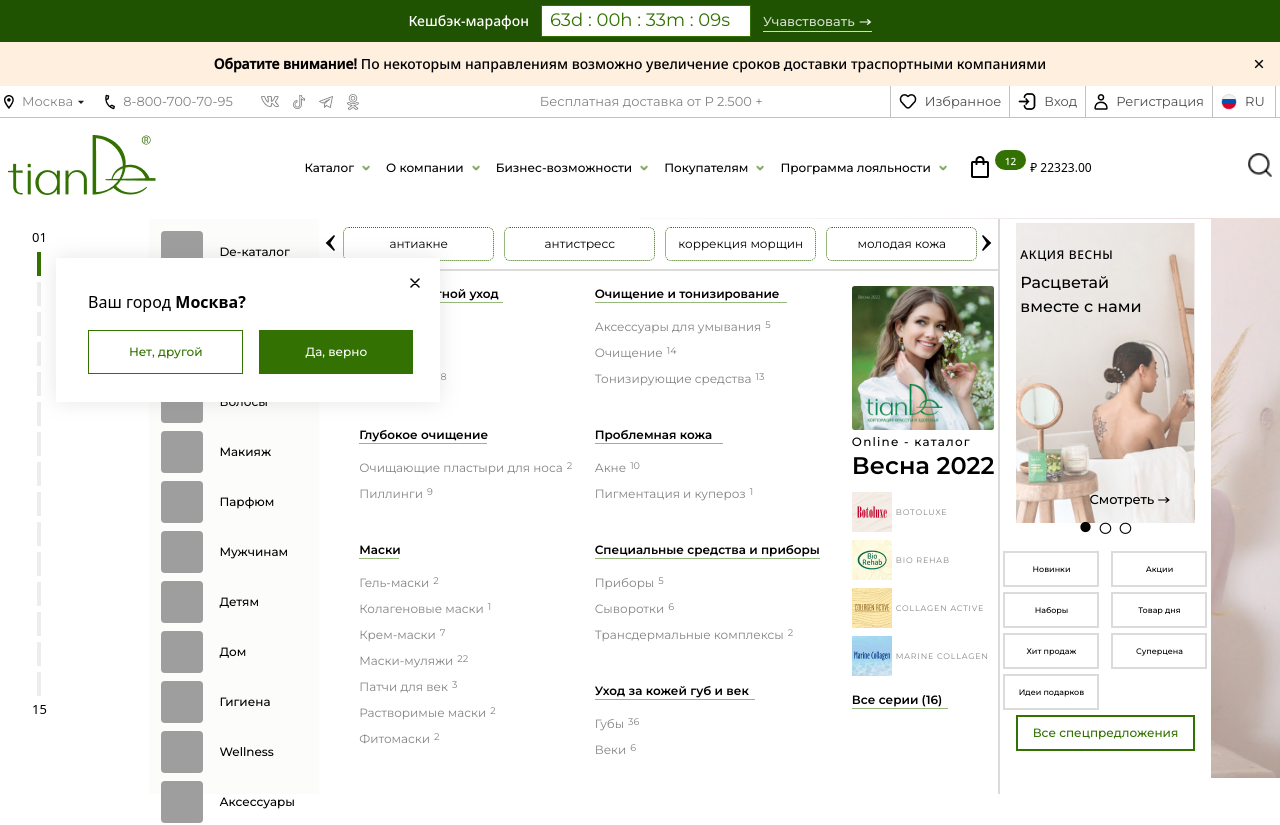
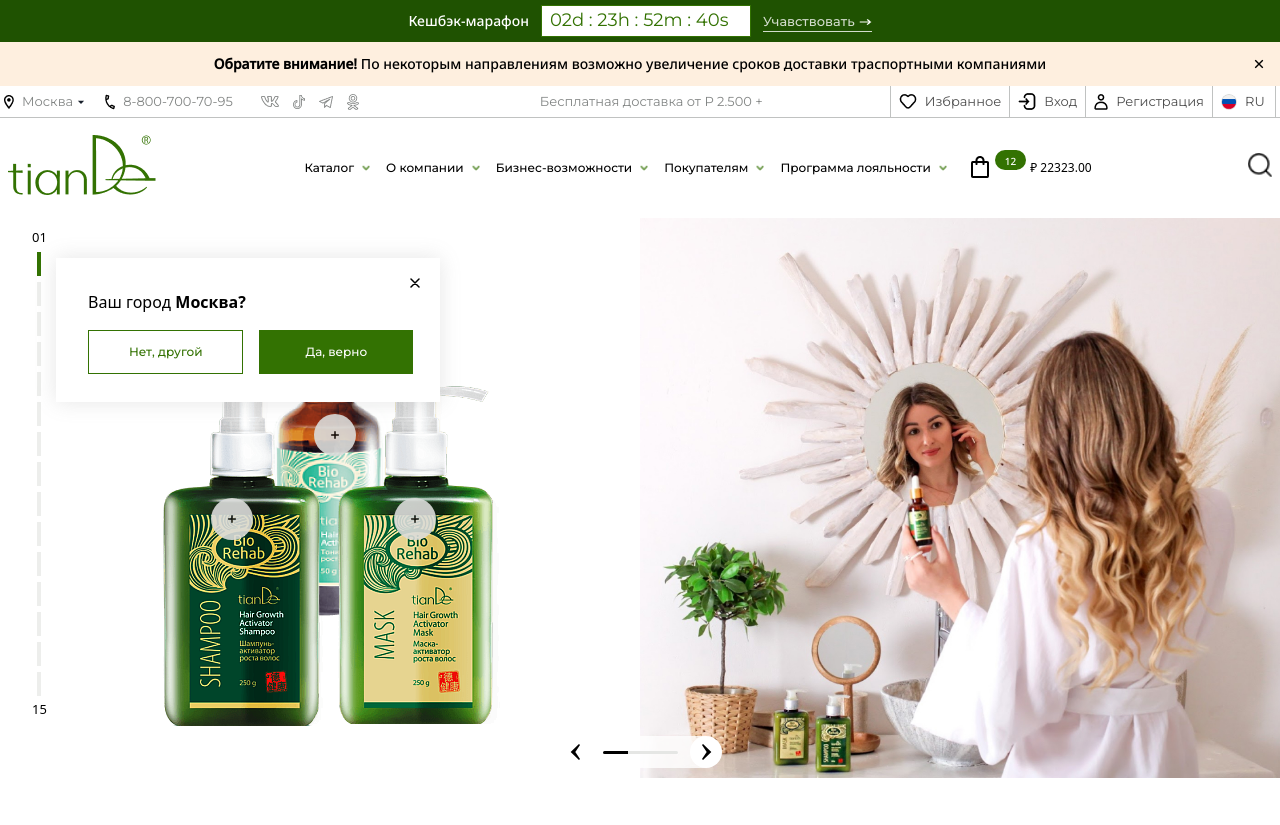
Before and after one commit to Krenq/FL, a Next.js app: page / in a window 1280 px wide. Shown: the top 825 px of the page. Built offline with nearby package versions, Linux system fonts and the light colour scheme; grey boxes are pictures that could not be loaded.

Commit message:
fix elements adaptive

```diff
--- a/components/Clubs/Clubs.jsx
+++ b/components/Clubs/Clubs.jsx
@@ -32,7 +32,7 @@ function Clubs({ refL }) {
 			<div className="hidden relative ..5x2:block pt-36 text-18px font-montserrat font-normal px-3 text-center   pb-44 ..5x2:text-13px">
 				Покупай любимые продукты, зарабатывай DeCoins, оплачивай ими
 				следующие заказы!
-				<div className='w-24 h-3px ability absolute hrSea left-1/2  bg-white'></div>
+				<div className='w-24 ..7x01:top-52 h-3px ability absolute hrSea left-1/2  bg-white'></div>
 
 			</div>
 			<div className="..6x2:w-full ..6x2:flex ..6x2:justify-center ..7x001:ml-2 absolute left-1/2 ability z-10 bottom-20 ..5x2:bottom-28">
--- a/components/DiscountSliderItem/DiscountSliderItem.jsx
+++ b/components/DiscountSliderItem/DiscountSliderItem.jsx
@@ -15,7 +15,7 @@ export default function DiscountSliderItem({ imgProd, img, showCentral }) {
 								/>
 							</div>
 
-							<div onClick={showCentral} className=" bg-gray px-4 py-4 text-lg moreF rounded-full absolute cursor-pointer hover:text-white hover:bg-nude-3">
+							<div onClick={showCentral} className=" z-10 bg-gray px-4 py-4 text-lg moreF rounded-full absolute cursor-pointer hover:text-white hover:bg-nude-3">
 								<svg className='plusDiscItem' width="10" height="10" viewBox="0 0 10 10" fill="none" xmlns="http://www.w3.org/2000/svg">
 									<path fillRule="evenodd" clipRule="evenodd" d="M4.25 8.33333C4.25 8.74755 4.58579 9.08333 5 9.08333C5.41422 9.08333 5.75 8.74755 5.75 8.33333V5.75H8.33333C8.74755 5.75 9.08333 5.41421 9.08333 5C9.08333 4.58579 8.74755 4.25 8.33333 4.25H5.75V1.66667C5.75 1.25245 5.41422 0.916668 5 0.916668C4.58579 0.916668 4.25 1.25245 4.25 1.66667V4.25H1.66667C1.25245 4.25 0.916668 4.58579 0.916668 5C0.916668 5.41421 1.25245 5.75 1.66667 5.75H4.25V8.33333Z" fill="black" />
 								</svg>
@@ -130,12 +130,12 @@ export default function DiscountSliderItem({ imgProd, img, showCentral }) {
 									</div>
 								</section>
 							</div>
-							<div className="bg-gray ..7x1:left-22% ..6x3:left-34% ..5x2:left-39.5%  px-4 py-4 text-lg rounded-full absolute opacity-90 top-50% left-22% transition-all duration-300  hover:bg-nude-3 hover:text-white cursor-pointer">
+							<div className="bg-gray z-10 ..7x1:left-22% ..6x3:left-34% ..5x2:left-39.5%  px-4 py-4 text-lg rounded-full absolute opacity-90 top-50% left-22% transition-all duration-300  hover:bg-nude-3 hover:text-white cursor-pointer">
 								<svg width="10" className='plusDiscItem' height="10" viewBox="0 0 10 10" fill="none" xmlns="http://www.w3.org/2000/svg">
 									<path fillRule="evenodd" clipRule="evenodd" d="M4.25 8.33333C4.25 8.74755 4.58579 9.08333 5 9.08333C5.41422 9.08333 5.75 8.74755 5.75 8.33333V5.75H8.33333C8.74755 5.75 9.08333 5.41421 9.08333 5C9.08333 4.58579 8.74755 4.25 8.33333 4.25H5.75V1.66667C5.75 1.25245 5.41422 0.916668 5 0.916668C4.58579 0.916668 4.25 1.25245 4.25 1.66667V4.25H1.66667C1.25245 4.25 0.916668 4.58579 0.916668 5C0.916668 5.41421 1.25245 5.75 1.66667 5.75H4.25V8.33333Z" fill="black" />
 								</svg>
 							</div>
-							<div className=" bg-gray ..6x6:left-64% px-4 py-4 text-lg rounded-full absolute opacity-90 top-50% right-20% transition-all duration-300 hover:bg-nude-3 hover:text-white cursor-pointer">
+							<div className=" bg-gray z-10 ..6x6:left-64% px-4 py-4 text-lg rounded-full absolute opacity-90 top-50% right-20% transition-all duration-300 hover:bg-nude-3 hover:text-white cursor-pointer">
 								<svg width="10" className='plusDiscItem' height="10" viewBox="0 0 10 10" fill="none" xmlns="http://www.w3.org/2000/svg">
 									<path fillRule="evenodd" clipRule="evenodd" d="M4.25 8.33333C4.25 8.74755 4.58579 9.08333 5 9.08333C5.41422 9.08333 5.75 8.74755 5.75 8.33333V5.75H8.33333C8.74755 5.75 9.08333 5.41421 9.08333 5C9.08333 4.58579 8.74755 4.25 8.33333 4.25H5.75V1.66667C5.75 1.25245 5.41422 0.916668 5 0.916668C4.58579 0.916668 4.25 1.25245 4.25 1.66667V4.25H1.66667C1.25245 4.25 0.916668 4.58579 0.916668 5C0.916668 5.41421 1.25245 5.75 1.66667 5.75H4.25V8.33333Z" fill="black" />
 								</svg>
--- a/components/Health/Health.jsx
+++ b/components/Health/Health.jsx
@@ -189,15 +189,15 @@ const Health = ({ refL }) => {
 
 
 							</div>
-							<div className="mx-3  anti px-3 ..7x2:px-2 ..5x2:px-8  bg-primary pb-2 ..7x1:pb-14 ..6x6:pb-14  ..6x5:pb-20 ..5x2:pb-8 .1x1:pb-5  mt-3 relative">
+							<div className="mx-3 ..5x1:pb-0 anti px-3 ..7x2:px-2 ..5x2:px-8  bg-primary pb-2 ..7x1:pb-14 ..6x6:pb-14  ..6x5:pb-20 ..5x2:pb-8 .1x1:pb-5  mt-3 relative">
 								<h1 className="text-32px font-montserrat text-center ..5x2:mb-0.5 mb-5 pt-11 ..5x2:text-22px ..5x2:pt-6  text-w text-white">
 									50+ программ
 								</h1>
-								<p className="text-center hidden ..7x1:px-0 ..6x5:px-10 ..6x4:px-24 ..6x03:px-28 ..6x2:px-32 ..5x5:px-40  ..5x2:block ..5x2:pb-3 ..7x1:pb-0   ..5x2:text-13px  !leading-140% font-montserrat   text-2xl text-white   .1x1:text-xl    ">
+								<p className="text-center hidden ..7x1:px-0 ..6x5:px-10 ..6x4:px-24 ..6x03:px-28 ..6x2:px-32 ..5x5:px-40  ..5x2:block ..5x2:pb-3 ..7x1:pb-0   ..5x2:text-13px   !leading-140% font-montserrat   text-2xl text-white   .1x1:text-xl    ">
 									«Мужское здоровье», «антипаразитарная программа»,
 									«бодрость и энергия», «активное долголетие» и др.
 								</p>
-								<p className="text-center  ..5x2:hidden ..5x2:text-13px !leading-140% font-montserrat ..5x4:pb-24 text-2xl text-white pb-40 .1x1:text-xl ..5x3:pb-32 ..7x2:text-base ..7x2:pb-32">
+								<p className="text-center ..5x1:pb-44 ..5x01:pb-40 ..5x2:hidden ..5x2:text-13px !leading-140% font-montserrat ..5x4:pb-24 text-2xl text-white pb-40 .2x1.0:text-xl ..5x3:pb-32 ..7x2:text-base ..7x2:pb-32">
 									«Мужское здоровье», «антипаразитарная <br /> программа»,
 									«бодрость и энергия», «активное <br /> долголетие» и др.
 								</p>
--- a/components/LinksNavBar/LinksNavBar.jsx
+++ b/components/LinksNavBar/LinksNavBar.jsx
@@ -7,7 +7,7 @@ import { useState } from 'react';
 
 export default function LinksHeader({ scrollMenu }) {
 	const [show, setShow] = useState({
-		showCatal: true,
+		showCatal: false,
 		showCompany: false,
 		showBis: false,
 		showBuyers: false,
--- a/components/Products/Products.jsx
+++ b/components/Products/Products.jsx
@@ -93,7 +93,7 @@ function Products({ refL }) {
 				</div>
 			</div>
 
-			<div className=" hidden .3x1:flex .3x1:justify-center mt-26px mb-8 text-primary font-montserrat font-medium text-xs">
+			<div className="h-11 ..5x2:h-8 hidden .3x1:flex .3x1:justify-center mt-26px mb-8 text-primary font-montserrat font-medium text-xs">
 				<button className=" border border-primary px-5 buttonY">
 					В каталог
 				</button>
--- a/components/SeaAct/SeaAct.jsx
+++ b/components/SeaAct/SeaAct.jsx
@@ -166,7 +166,7 @@ const SeaAct = ({ refL }) => {
 					Покупай в наборах и получай подарок
 					<div className='w-24 h-3px ability absolute hrSea left-1/2  bg-white'></div>
 				</div>
-				<div className="timer absolute ability left-1/2 timerSea hidden ..5x2:block ..5x2:py-1 ..6x5:ml-0 bg-white px-2 text-primary border border-primary font-normal text-lg font-montserrat   ..6x5:font-noto-sans ..6x5:text-sm">
+				<div className="timer absolute ability left-1/2 timerSea hidden ..5x2:block ..6x5:!pt-1 !pt-0 ..5x2:py-1 ..6x5:ml-0 bg-white px-2 text-primary border border-primary font-normal text-lg font-montserrat   ..6x5:font-noto-sans ..6x5:text-sm">
 					{time.days}d : {time.hours}h : {time.minutes}m : {time.seconds}s
 				</div>
 				<div className="flex justify-center h-874px ..6x1:h-auto ">
--- a/components/SectionWithStock/SectionWithStock.jsx
+++ b/components/SectionWithStock/SectionWithStock.jsx
@@ -16,7 +16,7 @@ export default function SectionWithStock() {
 
 	useEffect(() => {
 		setInterval(() => {
-			const timeLocal = useTimerHook('Thu Dec 30 2022 17:43:29 GMT+0300 (Москва, стандартное время)') // Пример присылаемой даты с бека
+			const timeLocal = useTimerHook('Thu Oct 31 2022 17:03:00 GMT+0300 (Москва, стандартное время)') // Пример присылаемой даты с бека
 			setTime(timeLocal)
 		}, 1000)
 	}, [])
--- a/components/Trands/Trands.jsx
+++ b/components/Trands/Trands.jsx
@@ -111,10 +111,10 @@ const Trands = ({ refL }) => {
 			</div>
 
 			<div className="flex justify-center mt-5">
-				<button className="font-montserrat   ..7x1:h-8 ..7x11:!text-10px mr-4  text-xs ..7x1:py-5px ..7x1:px-5 border py-2 h-11 px-5 text-white bg-primary border-primary transition-all hover:bg-white hover:text-primary  ">
+				<button className="font-montserrat ..5x2:h-auto  ..7x1:h-8 ..7x11:!text-10px mr-4  text-xs ..7x1:py-5px ..7x1:px-5 border py-2 h-11 px-5 text-white bg-primary border-primary transition-all hover:bg-white hover:text-primary  ">
 					Показать еще
 				</button>
-				<button className="font-montserrat   ..7x1:h-8 ..7x11:!text-10px text-xs ..7x1:py-5px ..7x1:px-5 h-11 border py-2 px-4 text-primary bg-white border-primary transition-all hover:bg-primary hover:text-white  ">
+				<button className="font-montserrat  ..5x2:h-auto ..7x1:h-8 ..7x11:!text-10px text-xs ..7x1:py-5px ..7x1:px-5 h-11 border py-2 px-4 text-primary bg-white border-primary transition-all hover:bg-primary hover:text-white  ">
 					Посмотреть все
 				</button>
 			</div>
--- a/components/catalDropdown/CatalDropdown.jsx
+++ b/components/catalDropdown/CatalDropdown.jsx
@@ -45,7 +45,7 @@ const CatalDropdown = ({ show, setShow, scrollMenu, showDrop }) => {
 			<section
 				onMouseLeave={setShow}
 				onMouseEnter={showDrop}
-				className={`absolute  flex z-20 drop  right-0 transition-all bg-white -mt-1 ${scrollMenu ? '-mt-5' : ""} ${show.showCatal ? 'active' : 'hiddenCustom'
+				className={`absolute  flex z-20 drop  right-0 transition-all bg-white mt-0 ${scrollMenu ? '-mt-5' : ""} ${show.showCatal ? 'active' : 'hiddenCustom'
 					}`}
 			>
 				<div className="bg-white-BG_FILTER w-52   pl-3 pt-3 pb-3">
@@ -334,32 +334,32 @@ const CatalDropdown = ({ show, setShow, scrollMenu, showDrop }) => {
 					</Slider>
 					<div className="flex justify-center .3x1:ml-3">
 						<div>
-							<p className="w-32 h-9 border-2 mb-3 .3x1:text-xs .2x1:w-24 .3x1:w-28 ..5x1:w-20 ..5x1:h-8 border-gray justify-center items-center flex mr-3 text-md cursor-pointer">
+							<p className="w-32 h-9 font-normal border-2 mb-3 .3x1:text-xs .2x1:w-24 .3x1:w-28 ..5x1:w-20 ..5x1:h-8 border-gray justify-center items-center flex mr-3 text-13px cursor-pointer">
 								Новинки
 							</p>
-							<p className="w-32 h-9 border-2 mb-3 .3x1:text-xs .2x1:w-24 .3x1:w-28 ..5x1:w-20 ..5x1:h-8 border-gray justify-center items-center flex mr-3 text-md cursor-pointer">
+							<p className="w-32 h-9 font-normal border-2 mb-3 .3x1:text-xs .2x1:w-24 .3x1:w-28 ..5x1:w-20 ..5x1:h-8 border-gray justify-center items-center flex mr-3 text-13px cursor-pointer">
 								Наборы
 							</p>
-							<p className="w-32 h-9 border-2 mb-3 .3x1:text-xs .2x1:w-24 .3x1:w-28 ..5x1:w-20 ..5x1:h-8 border-gray justify-center items-center flex mr-3 text-md cursor-pointer">
+							<p className="w-32 h-9 font-normal border-2 mb-3 .3x1:text-xs .2x1:w-24 .3x1:w-28 ..5x1:w-20 ..5x1:h-8 border-gray justify-center items-center flex mr-3 text-13px cursor-pointer">
 								Хит продаж
 							</p>
-							<p className="w-32 h-9 border-2 mb-3 .3x1:text-xs .2x1:w-24 .3x1:w-28 ..5x1:w-20 ..5x1:h-8 border-gray justify-center items-center flex mr-3 text-md cursor-pointer">
+							<p className="w-32 h-9 font-normal border-2 mb-3 .3x1:text-xs .2x1:w-24 .3x1:w-28 ..5x1:w-20 ..5x1:h-8 border-gray justify-center items-center flex mr-3 text-13px cursor-pointer">
 								Идеи подарков
 							</p>
 						</div>
 						<div>
-							<p className="w-32 h-9 border-2 mb-3 .3x1:text-xs .2x1:w-24 .3x1:w-28 ..5x1:w-20 ..5x1:h-8 border-gray justify-center items-center flex mr-3 text-md cursor-pointer">
+							<p className="w-32 h-9 font-normal border-2 mb-3 .3x1:text-xs .2x1:w-24 .3x1:w-28 ..5x1:w-20 ..5x1:h-8 border-gray justify-center items-center flex mr-3 text-13px cursor-pointer">
 								Акции
 							</p>
-							<p className="w-32 h-9 border-2 mb-3 .3x1:text-xs .2x1:w-24 .3x1:w-28 ..5x1:w-20 ..5x1:h-8 border-gray justify-center items-center flex mr-3 text-md cursor-pointer">
+							<p className="w-32 h-9 font-normal border-2 mb-3 .3x1:text-xs .2x1:w-24 .3x1:w-28 ..5x1:w-20 ..5x1:h-8 border-gray justify-center items-center flex mr-3 text-13px cursor-pointer">
 								Товар дня
 							</p>
-							<p className="w-32 h-9 border-2 mb-3 .3x1:text-xs .2x1:w-24 .3x1:w-28 ..5x1:w-20 ..5x1:h-8 border-gray justify-center items-center flex mr-3 text-md cursor-pointer">
+							<p className="w-32 h-9 font-normal border-2 mb-3 .3x1:text-xs .2x1:w-24 .3x1:w-28 ..5x1:w-20 ..5x1:h-8 border-gray justify-center items-center flex mr-3 text-13px cursor-pointer">
 								Суперцена
 							</p>
 						</div>
 					</div>
-					<button className="w-full border-2 mb-3 border-primary text-primary h-9">
+					<button className="w-full border mb-3 font-normal 13px border-primary text-primary h-9">
 						Все спецпредложения
 					</button>
 				</div>
--- a/styles/slider.css
+++ b/styles/slider.css
@@ -178,7 +178,7 @@
 
 .dropDownSliderAc .slick-dots li button:before {
 	font-family: 'slick';
-	font-size: 26px;
+	font-size: 19px;
 	line-height: 20px;
 	position: absolute;
 	top: -4px;
@@ -196,7 +196,7 @@
 
 .dropDownSliderAc .slick-dots li.slick-active button:before {
 	opacity: 1;
-	font-size: 12px;
+	font-size: 10px;
 	top: 0;
 	content: '•';
 }
@@ -509,6 +509,10 @@
 
 	}
 
+	.image-container span {
+		width: 100% !important;
+	}
+
 	.image-container div {
 		position: unset !important;
 	}
```
Also changed, not shown: hooks/useTimerHook.js (+9 -2 lines).
